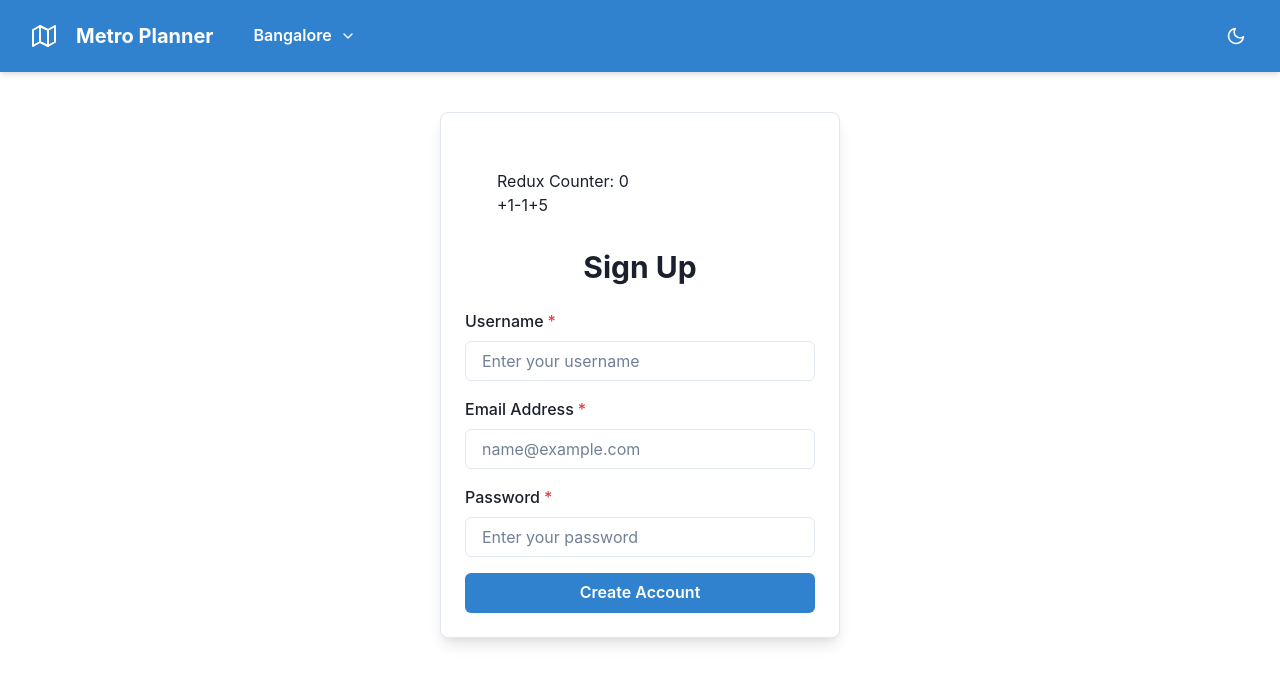
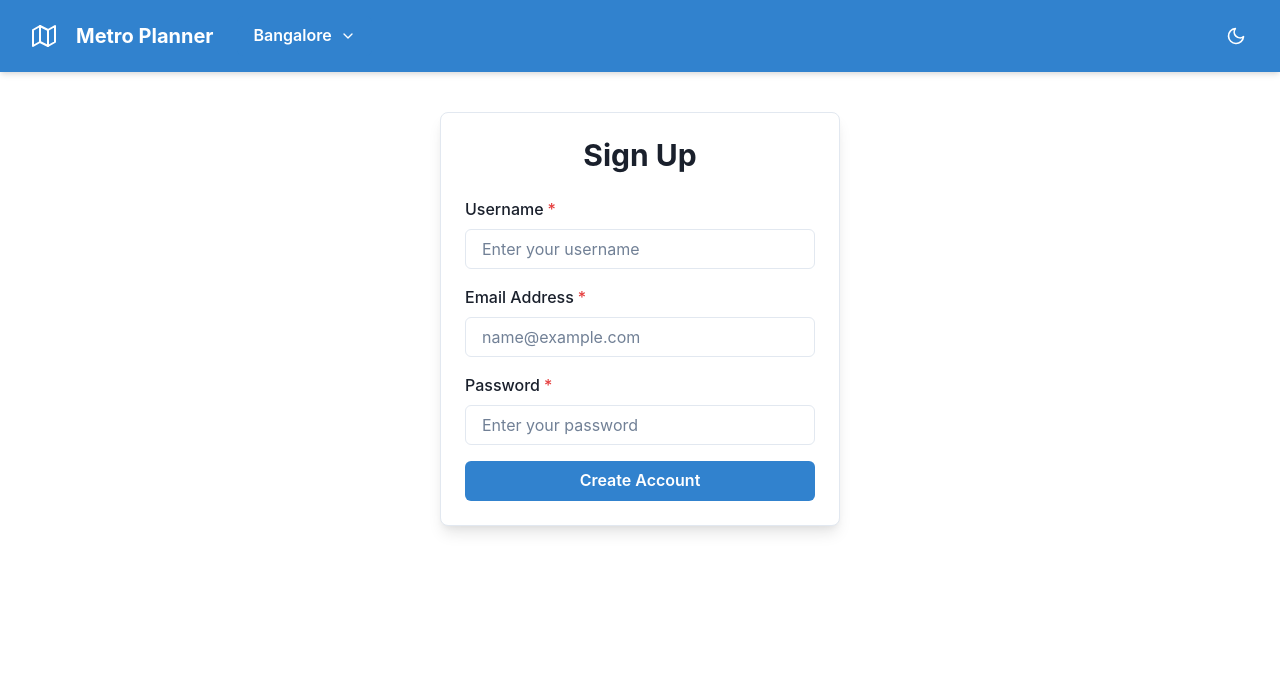
Before and after one commit to yashasc98/metro-planner-ui, a React (Vite) app: page / in a window 1280 px wide. Shown: the top 684 px of the page. Built offline with nearby package versions, Linux system fonts and the light colour scheme.

Commit message:
Removed test code

```diff
--- a/src/pages/Signup/Signup.jsx
+++ b/src/pages/Signup/Signup.jsx
@@ -8,13 +8,8 @@ import {
   Heading,
   VStack,
 } from "@chakra-ui/react";
-import { useSelector, useDispatch } from 'react-redux';
-import { increment, decrement, incrementByAmount } from "../../redux/features/counterSlice";
 
 function Signup() {
-  const count = useSelector((state) => state.counter.value);
-  const dispatch = useDispatch();
-
   const [formData, setFormData] = useState({
     username: "",
     email: "",
@@ -44,12 +39,6 @@ function Signup() {
       boxShadow="lg"
       bg="white"
     >
-      <div style={{ padding: '2rem' }}>
-        <h1>Redux Counter: {count}</h1>
-        <button onClick={() => dispatch(increment())}>+1</button>
-        <button onClick={() => dispatch(decrement())}>-1</button>
-        <button onClick={() => dispatch(incrementByAmount(5))}>+5</button>
-      </div>
       <Heading as="h2" size="lg" textAlign="center" mb={6}>
         Sign Up
       </Heading>
--- a/src/redux/features/counterSlice.js
+++ /dev/null
@@ -1,20 +0,0 @@
-import { createSlice } from '@reduxjs/toolkit';
-
-const counterSlice = createSlice({
-    name: 'counter',
-    initialState: { value: 0 },
-    reducers: {
-        increment: (state) => {
-            state.value += 1;
-        },
-        decrement: (state) => {
-            state.value -= 1;
-        },
-        incrementByAmount: (state, action) => {
-            state.value += action.payload;
-        },
-    },
-});
-
-export const { increment, decrement, incrementByAmount } = counterSlice.actions;
-export default counterSlice.reducer;
--- a/src/redux/store.js
+++ b/src/redux/store.js
@@ -1,10 +1,8 @@
 import { configureStore } from '@reduxjs/toolkit';
-import counterReducer from './features/counterSlice';
 import stationsReducer from './features/stationsSlice';
 
 export const store = configureStore({
     reducer: {
-        counter: counterReducer,
         stations: stationsReducer,
     },
 });
```
